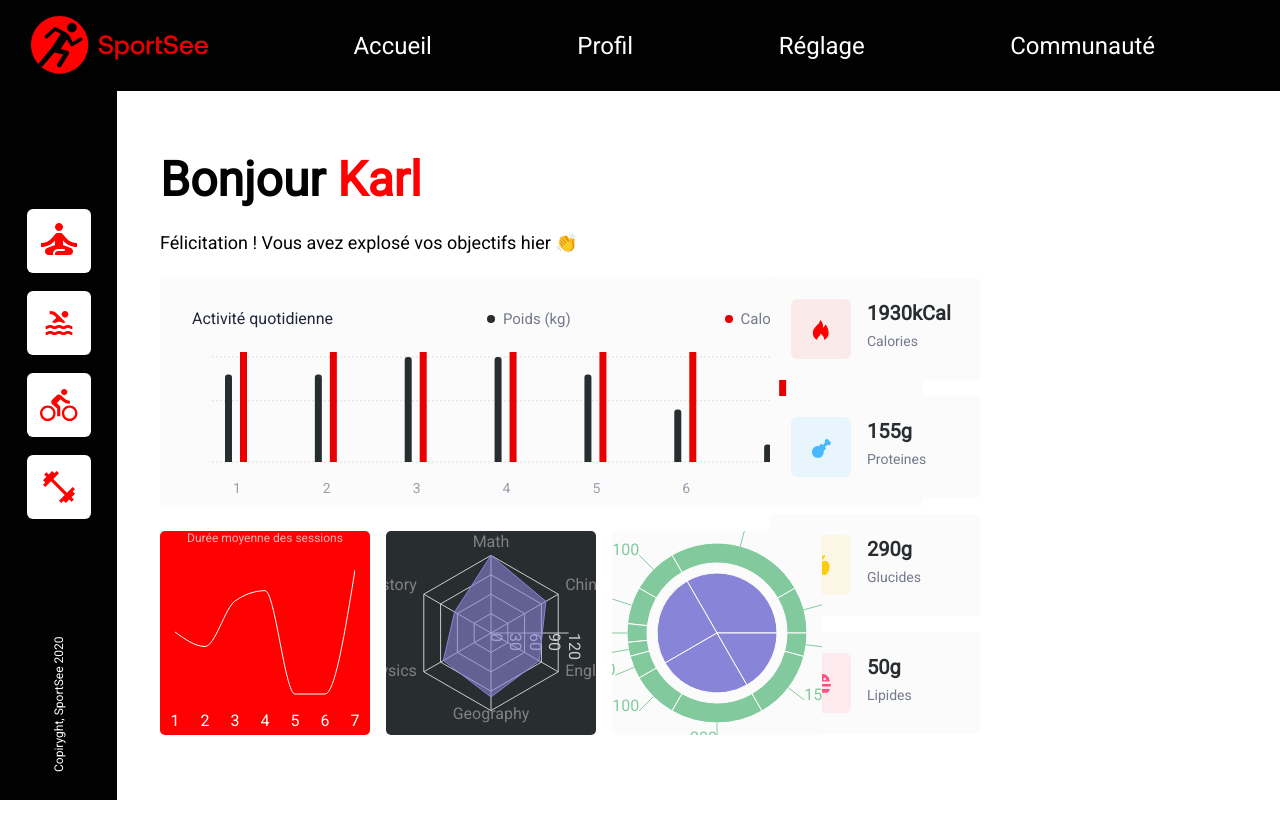
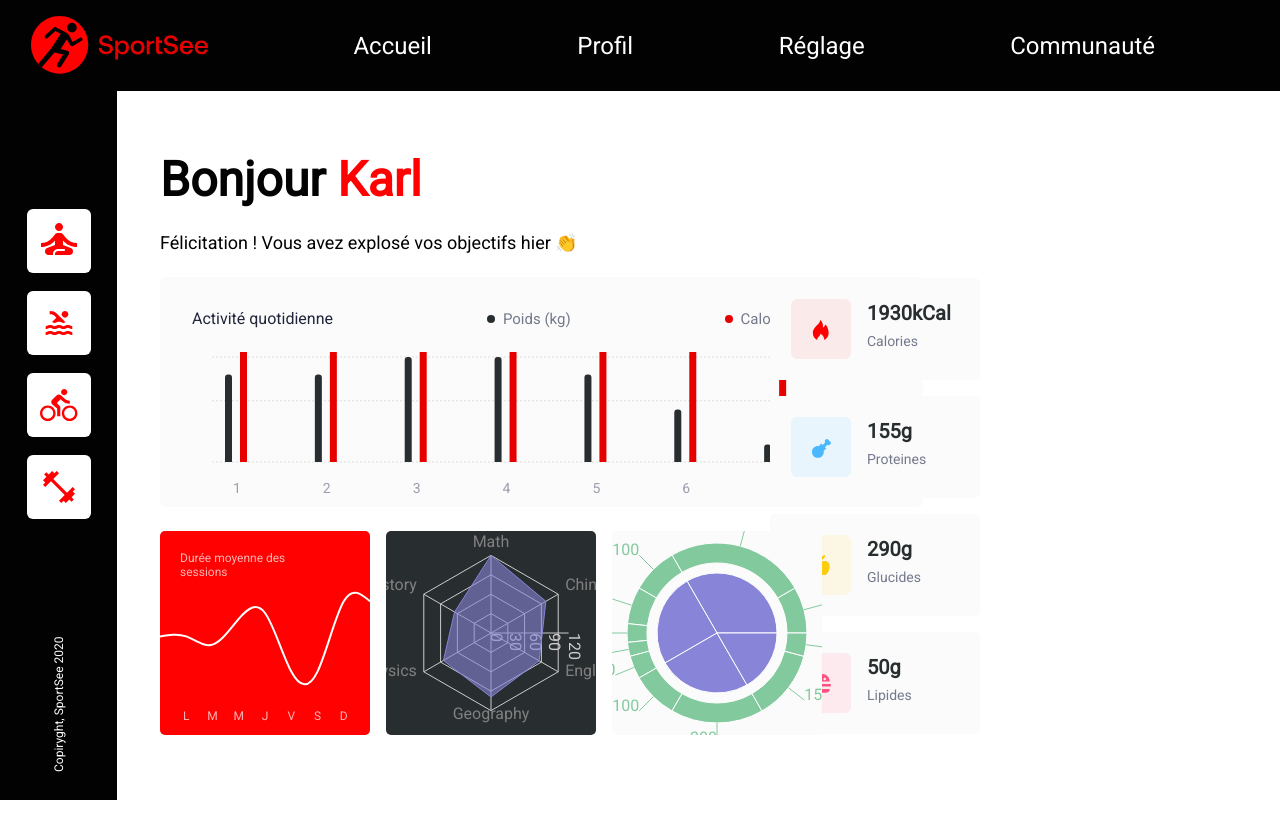
Before and after one commit to jordanconot/sport-see, a React (Vite) app: page / in a window 1280 px wide. Shown: the top 838 px of the page. Built offline with nearby package versions, Linux system fonts and the light colour scheme.

Commit message:
feat: linechart done

```diff
--- a/src/componant/CustomAreaChart.jsx
+++ /dev/null
@@ -1,99 +0,0 @@
-import {
-  AreaChart,
-  Area,
-  XAxis,
-  YAxis,
-  CartesianGrid,
-  Tooltip,
-  ResponsiveContainer,
-  ReferenceDot,
-} from 'recharts';
-import data from '../mock/data.json';
-import PropTypes from 'prop-types';
-
-const userAverageData = data.USER_AVERAGE_SESSIONS.find(
-  (average) => average.userId === 12
-);
-
-const formattedData = userAverageData.sessions.map((session) => ({
-  day: session.day,
-  time: session.sessionLength,
-}));
-
-const CustomToolTip = ({ active, payload }) => {
-  if (active && payload && payload.length) {
-    const time = payload.find((entry) => entry.dataKey === 'time');
-
-    return (
-      <div
-        style={{
-          width: '39px',
-          height: '25px',
-          backgroundColor: '#FFFFFF',
-          padding: '9px',
-        }}
-      >
-        {time && (
-          <p
-            style={{ color: '#000000', fontSize: '8px' }}
-          >{`${time.value}min`}</p>
-        )}
-
-      </div>
-    );
-  }
-  return null;
-};
-
-CustomToolTip.propTypes = {
-  active: PropTypes.bool,
-  payload: PropTypes.arrayOf(
-    PropTypes.shape({
-      dataKey: PropTypes.string,
-      value: PropTypes.oneOfType([PropTypes.string, PropTypes.number]),
-      name: PropTypes.string,
-    })
-  ),
-};
-
-const CustomAreaChart = () => {
-  return (
-    <div className="data_bloc_1">
-      <div style={{color: '#fff', textAlign: 'center', fontSize: '12px', opacity: "0.7"}}>
-        Durée moyenne des sessions
-      </div>
-      <ResponsiveContainer width="100%" height="100%">
-        <AreaChart
-          data={formattedData}
-          width={300}
-          height={500}
-          margin={{
-            top: 25,
-            right: 15,
-            left: 15,
-            bottom: 25,
-          }}
-        >
-          <XAxis
-            dataKey="day"
-            tickLine={false}
-            axisLine={false}
-            tick={{ fill: '#FFFFFF' }}
-            tickMargin={15}
-          />
-          <YAxis hide={true} />
-          <Tooltip content={<CustomToolTip />}/>
-          <Area
-            type="monotone"
-            dataKey="time"
-            stroke="#FFFFFF"
-            fillOpacity={1}
-            fill="url(#colorSession)"
-          />
-        </AreaChart>
-      </ResponsiveContainer>
-    </div>
-  );
-};
-
-export default CustomAreaChart;
--- /dev/null
+++ b/src/componant/CustomLineChart.jsx
@@ -0,0 +1,141 @@
+import {
+  LineChart,
+  Line,
+  XAxis,
+  YAxis,
+  Tooltip,
+  ResponsiveContainer,
+  Rectangle,
+} from 'recharts';
+import data from '../mock/data.json';
+import PropTypes from 'prop-types';
+
+const userAverageData = data.USER_AVERAGE_SESSIONS.find(
+  (average) => average.userId === 12
+);
+
+const formattedData = [
+  { day: 0, time: userAverageData.sessions[0].sessionLength },
+  ...userAverageData.sessions.map((session) => ({
+    day: session.day,
+    time: session.sessionLength,
+  })),
+  {
+    day: 8,
+    time: userAverageData.sessions[userAverageData.sessions.length - 1]
+      .sessionLength,
+  },
+];
+
+const CustomToolTip = ({ active, payload }) => {
+  if (active && payload && payload.length) {
+    const time = payload.find((entry) => entry.dataKey === 'time');
+
+    return (
+      <div
+        style={{
+          width: '39px',
+          height: '25px',
+          backgroundColor: '#FFFFFF',
+          padding: '9px',
+        }}
+      >
+        {time && (
+          <p
+            style={{ color: '#000000', fontSize: '8px' }}
+          >{`${time.value}min`}</p>
+        )}
+      </div>
+    );
+  }
+  return null;
+};
+
+const CustomCursor = ({ width, height, points }) => {
+  let formattedWidth;
+  let x;
+  if (width && points && height) {
+    formattedWidth = width - (points[0].x - 15);
+    x = points[0].x;
+    height = height + 40;
+  }
+  return (
+    <Rectangle
+      x={x}
+      y={0}
+      width={formattedWidth}
+      height={height}
+      fill="black"
+      opacity={0.12}
+    />
+  );
+};
+
+const CustomLineChart = () => {
+  const daysMap = ['L', 'M', 'M', 'J', 'V', 'S', 'D'];
+
+  return (
+    <div className="data_bloc_1">
+      <div
+        style={{
+          color: '#fff',
+          textAlign: 'left',
+          fontSize: '12px',
+          opacity: '0.7',
+          marginTop: '20px',
+          marginLeft: '20px',
+          position: 'absolute',
+        }}
+      >
+        Durée moyenne des<br></br>sessions
+      </div>
+      <ResponsiveContainer width="100%">
+        <LineChart
+          data={formattedData}
+          margin={{
+            top: 0,
+            right: 0,
+            left: 0,
+            bottom: 10,
+          }}
+        >
+          <XAxis
+            dataKey="day"
+            tickFormatter={(value) => {
+              if (value === 0 || value === 8) return '';
+              return daysMap[value - 1];
+            }}
+            tickLine={false}
+            axisLine={false}
+            tick={{ fill: '#FFFFFF', fontWeight: 500, fontSize: 12 }}
+            tickMargin={10}
+            opacity={0.7}
+          />
+          <YAxis hide={true} domain={['dataMin-20', 'dataMax+60']} />
+          <Tooltip content={<CustomToolTip />} cursor={<CustomCursor />} />
+          <Line
+            type="natural"
+            strokeWidth={2}
+            dataKey="time"
+            stroke="#FFFFFF"
+            dot={false}
+            activeDot={{ r: 3 }}
+          />
+        </LineChart>
+      </ResponsiveContainer>
+    </div>
+  );
+};
+
+CustomToolTip.propTypes = {
+  payload: PropTypes.array,
+  active: PropTypes.bool,
+};
+
+CustomCursor.propTypes = {
+  width: PropTypes.number,
+  height: PropTypes.number,
+  points: PropTypes.array,
+};
+
+export default CustomLineChart;
--- a/src/pages/Home.jsx
+++ b/src/pages/Home.jsx
@@ -1,4 +1,4 @@
-import CustomAreaChart from '../componant/CustomAreaChart';
+import CustomLineChart from '../componant/CustomLineChart';
 import CustomBarChart from '../componant/CustomBarChart';
 import NavBar from '../componant/NavBar';
 import CustomPieChart from '../componant/CustomPieChart';
@@ -16,7 +16,7 @@ const Home = () => {
         <Summary />
         <section className="container_data">
           <div className="container_data_blocs">
-            <CustomAreaChart/>
+            <CustomLineChart/>
             <CustomRadarChart />
             <CustomPieChart />
           </div>
```
Also changed, not shown: src/componant/CustomBarChart.jsx (+19 -21 lines).
